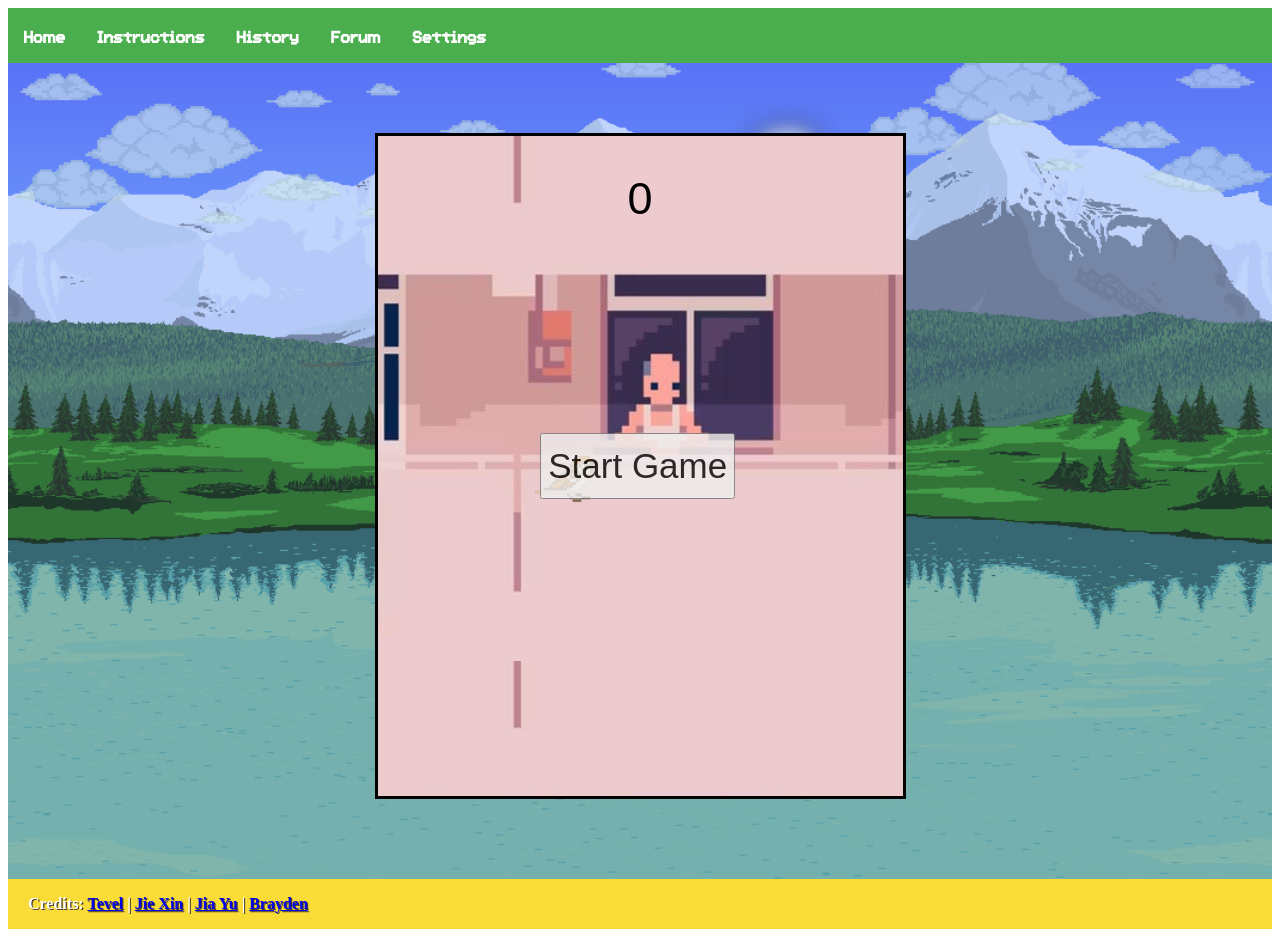
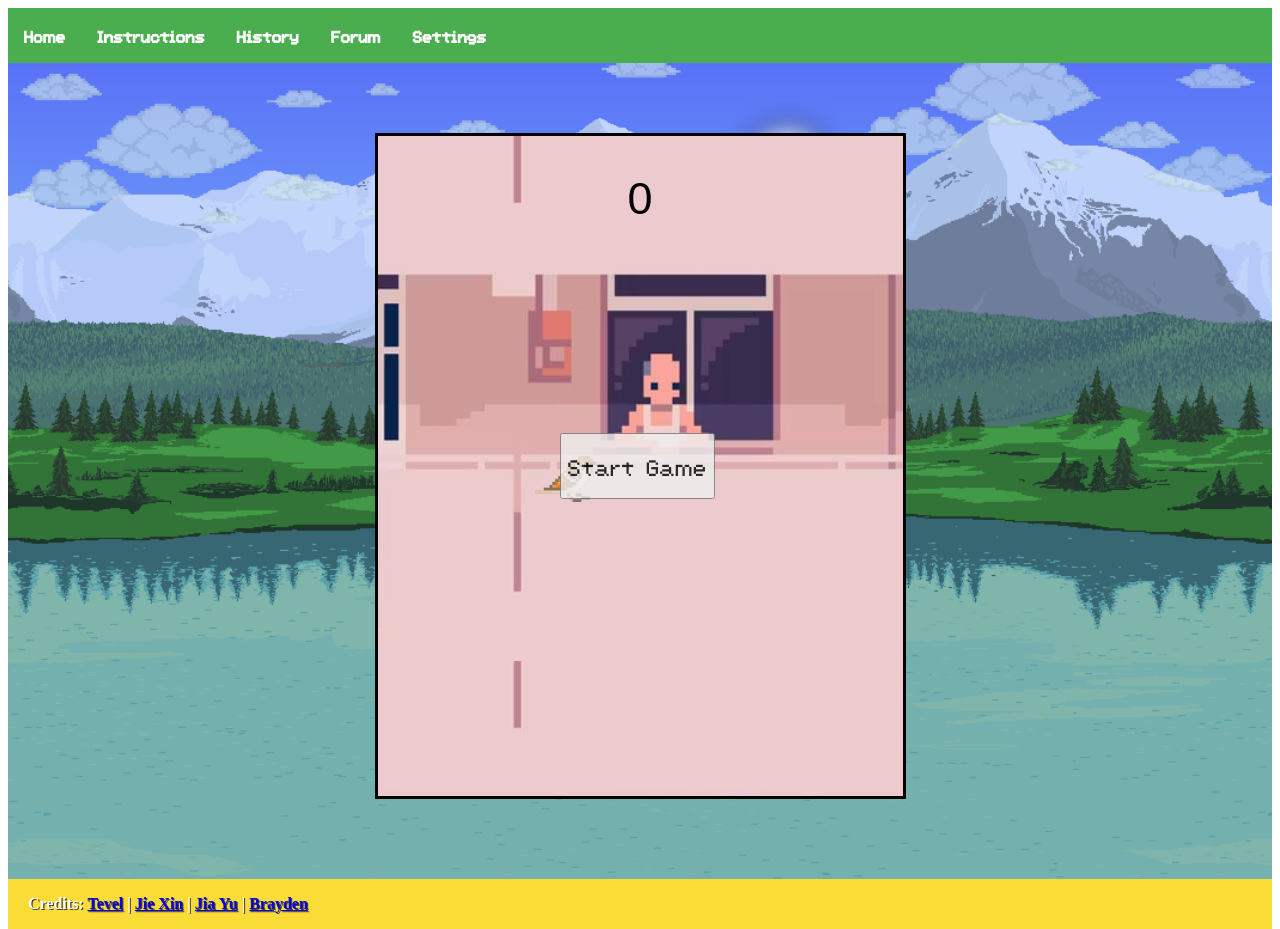
Before and after one commit to House-Fish/css_assignment2, a Next.js app: page / in a window 1280 px wide. Built offline with nearby package versions, Linux system fonts and the light colour scheme.

Commit message:
Updated fonts for JX game

```diff
--- a/app/game/game.css
+++ b/app/game/game.css
@@ -1,4 +1,9 @@
 /* Liu JieXin */
+
+@font-face {
+  font-family: "Atlantis International";
+  src: url("/fonts/AtlantisInternational-jen0.ttf") format('truetype');
+}
 
 .websiteContainer {
   background: url("/back.png") center center no-repeat;
@@ -30,24 +35,24 @@
 .deathText {
   position: relative;
   top: 20px;
-  font-family: fantasy;
   font-size: 30px;
   color:azure;
+  font-family: "Atlantis International", sans-serif;
 }
 
 .againBtn {
   position: relative;
   top: 25px;
   color:crimson;
+  font-family: "Atlantis International", sans-serif;
 }
 
 .startBtn {
   position: absolute;
   font-family: fantasy;
   font-size: 35px;
-}
-
-.startBtn {
+  font-family: "Atlantis International", sans-serif;
+  margin-left: 20px;
   position: absolute;
   height: 10%;
   left: 31%;
@@ -55,6 +60,7 @@
   opacity: 0.8;
   z-index: 1;
 }
+
 
 .score {
   position: relative;
```
